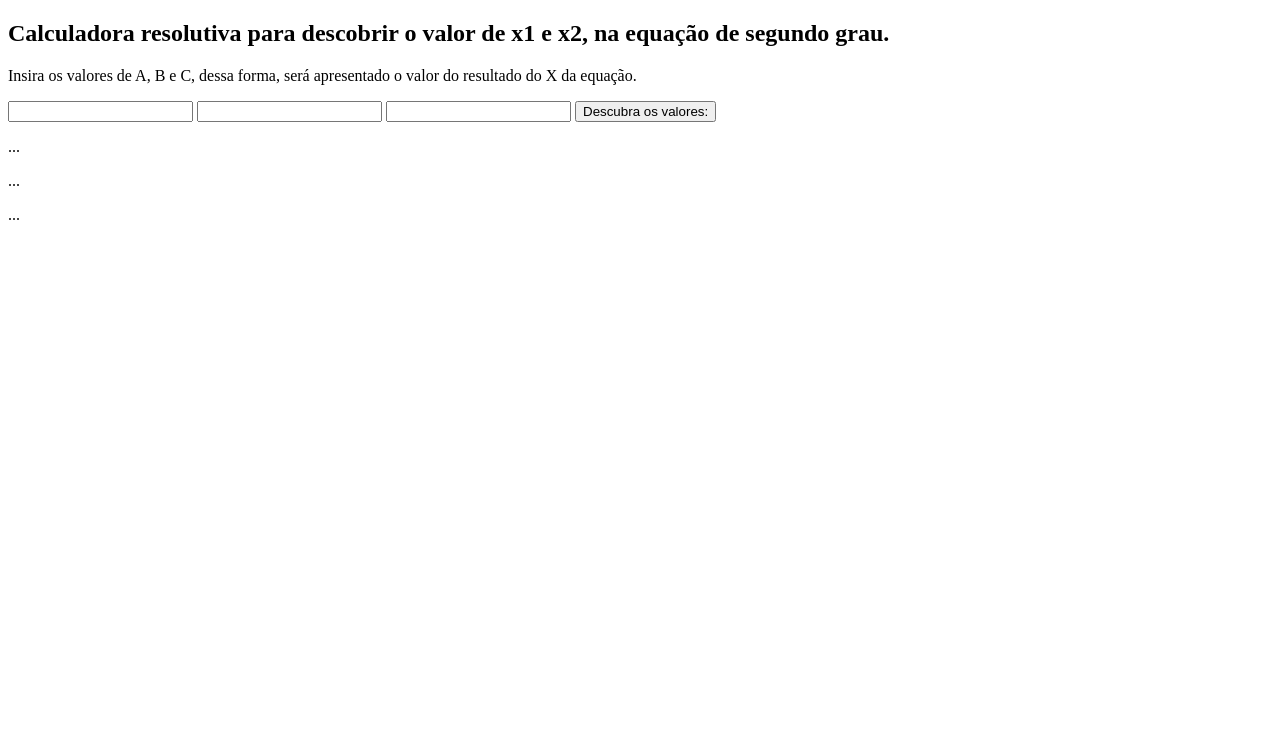
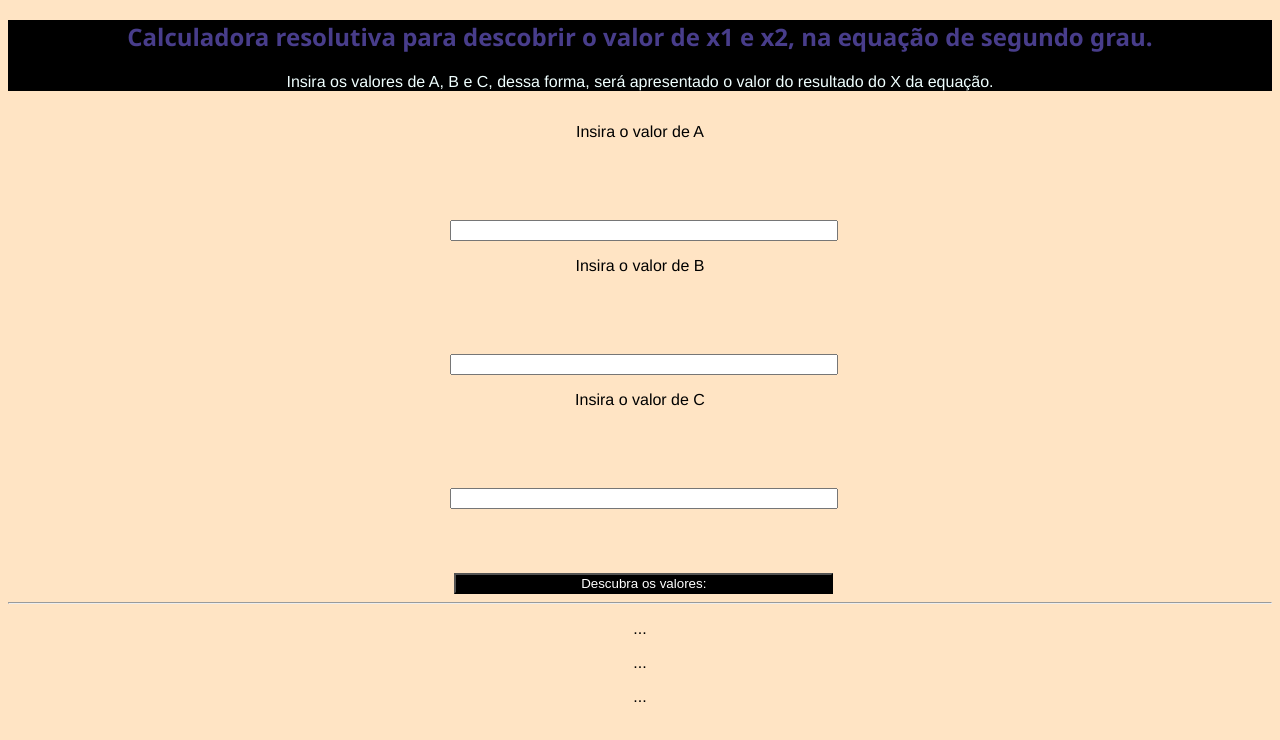
Before and after one commit to vilasboasfabio/A-Bhaskara, a plain HTML site: page index.html in a window 1280 px wide. Drawn offline with Linux system fonts and the light colour scheme.

Commit message:
alterações e estilizações

```diff
--- a/assets/css/style.css
+++ b/assets/css/style.css
@@ -10,4 +10,25 @@ h2{
 #introduce{
     background-color: black;
     color: azure;
+    text-align: center;
 }
+#values{
+    display: flex;
+    flex-direction: column;
+    text-align: center;
+}
+input{
+    width: 30%;
+    margin-left: 35%;
+    margin-top: 5%;
+}
+button{
+    width: 30%;
+    margin-left:35.3% ;
+    margin-top: 5%;
+    color: white;
+    background-color: black;
+}
+#resultados{
+    text-align: center;
+}
--- a/index.html
+++ b/index.html
@@ -6,6 +6,7 @@
     <meta name="viewport" content="width=device-width, initial-scale=1.0">
     <title>Bhaskara</title>
     <script src="assets/js/script.js"></script>
+    <link rel="stylesheet" href="assets/css/style.css">
 </head>
 
 <body>
@@ -15,12 +16,16 @@
     <p>Insira os valores de A, B e C, dessa forma, será apresentado o valor do resultado do X da equação.</p>
 </div>
     <div id="values">
+        <p>Insira o valor de A</p>
         <!--Caixa para colocar os valores numéricos de A--><input type="number" id="numA">
+        <p>Insira o valor de B</p>
         <!--Caixa para colocar os valores numéricos de B--><input type="number" id="numB">
+        <p>Insira o valor de C</p>
         <!--Caixa para colocar os valores numéricos de C--> <input type="number" id="numC">
         <!--botão que ao clicar aparecem as respostas--> <button type="button" onclick="baskhara()">Descubra os
             valores:</button>
             </div>
+            <hr>
             <div id="resultados">
         <!-- parágrafo do resultado-->
         <p id="result">...</p>
```
